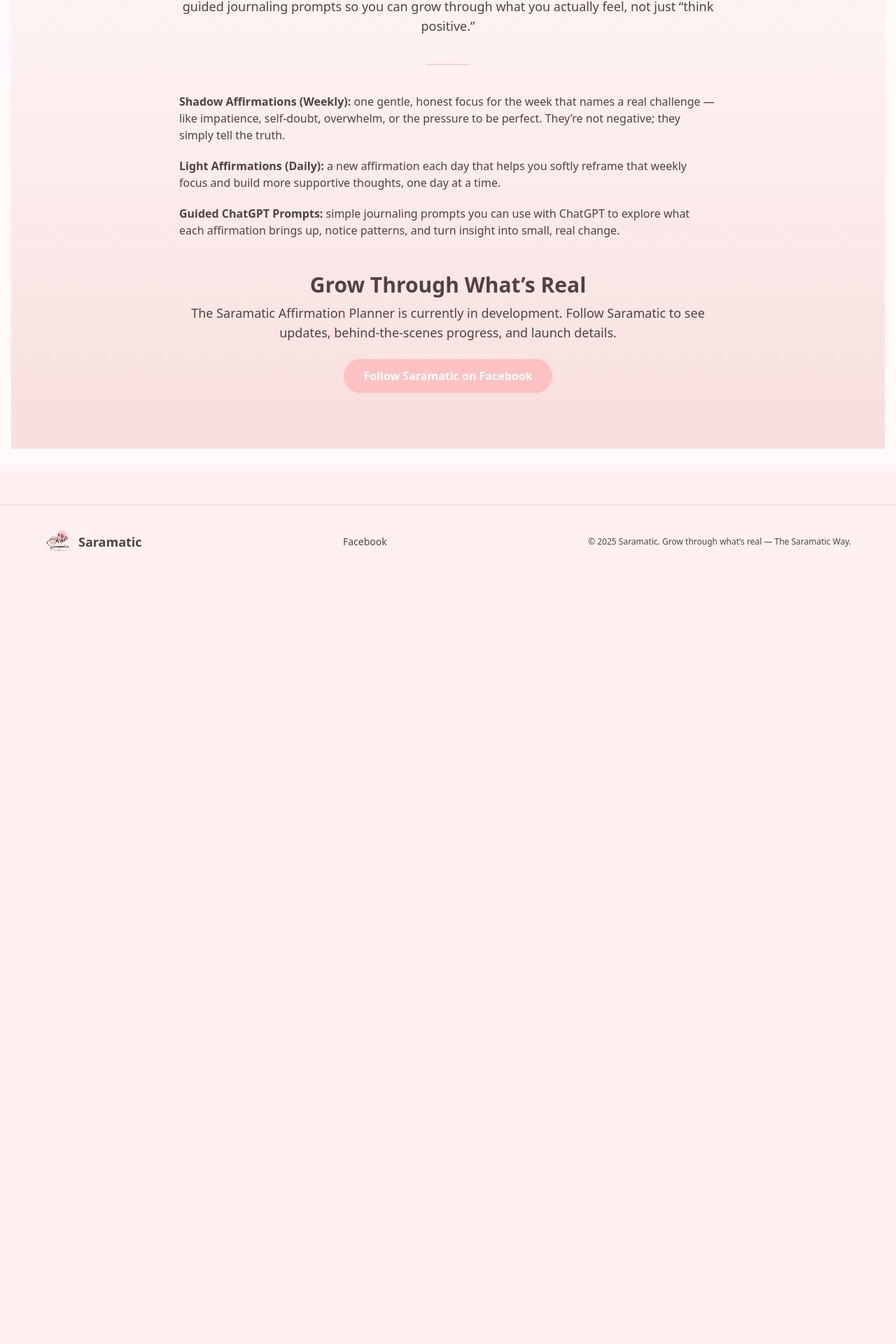
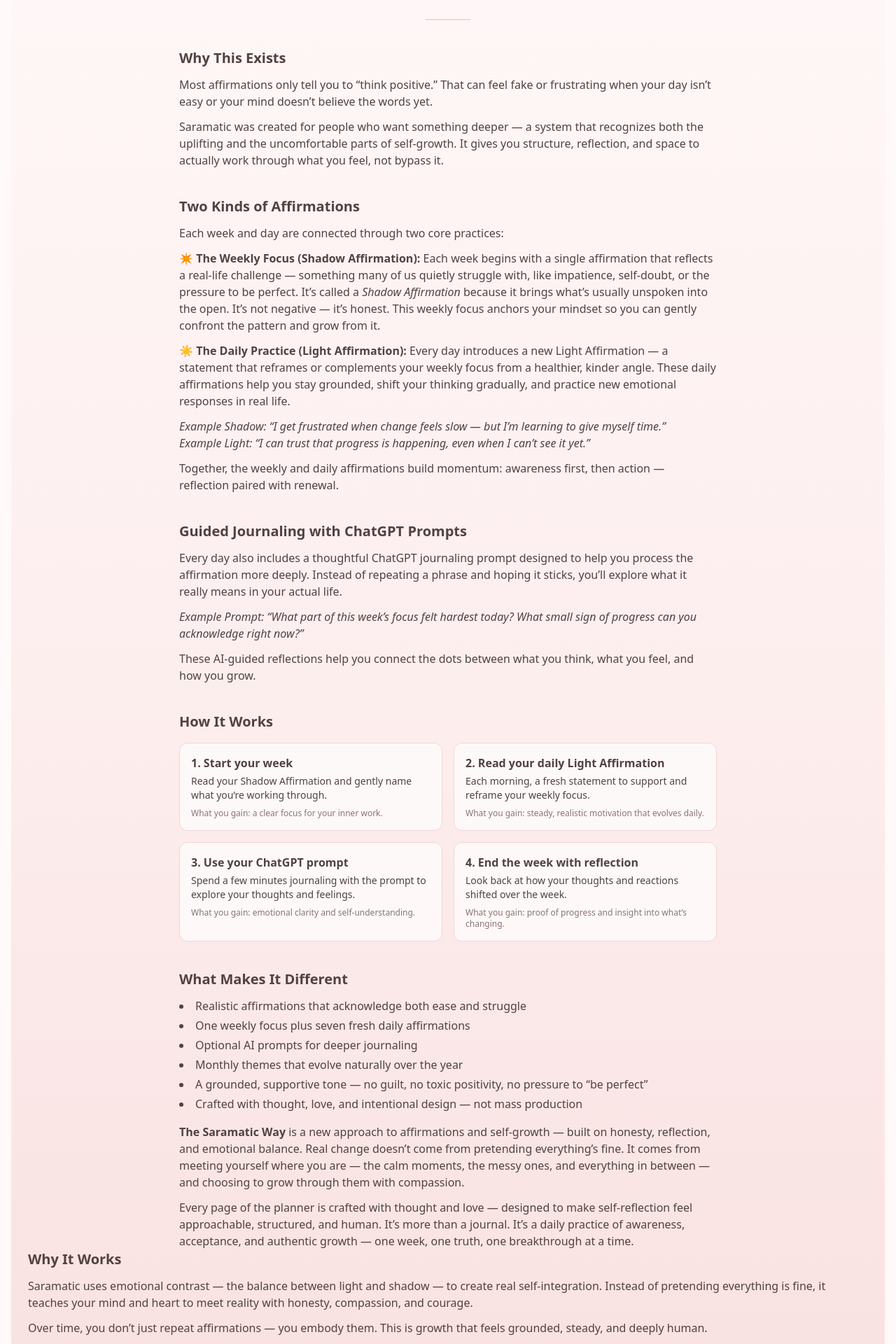
Before and after one commit to saramatic/Saramatic_website, a Next.js app: page / in a window 1280 px wide. Shown: the part 395-2315 px from the top of the page at 70% size. Before the commit the page ends 1221 px from the top, so only its background shows below. Built offline with nearby package versions, Linux system fonts and the light colour scheme.

Commit message:
Add full Saramatic product explanation to homepage

```diff
--- a/src/components/LeadMagnet.jsx
+++ b/src/components/LeadMagnet.jsx
@@ -5,12 +5,12 @@
 export default function LeadMagnet() {
     return (
         <section className="bg-gradient-to-b from-[#fff9f9] via-[#fdeeee] to-[#f8dede] py-20 px-6 text-[#514241]">
+            {/* HERO */}
             <div className="max-w-3xl mx-auto text-center">
-
-                {/* Small badge */}
+                {/* Badge */}
                 <div className="mb-4">
                     <span className="inline-block px-4 py-1 rounded-full text-xs sm:text-sm uppercase tracking-[0.18em] bg-[#fff5f5] text-[#8a7471] border border-[#f2d6d4]">
-                        Coming Soon • Affirmation Planner
+                        Digital Affirmation Planner • Coming Soon
                     </span>
                 </div>
 
@@ -24,48 +24,204 @@
                     Affirmations that finally make sense
                 </p>
 
-                {/* Main description */}
-                <p className="text-base sm:text-lg font-sans mb-10 leading-relaxed mx-auto">
-                    Saramatic is a new approach to affirmations and self-growth — created with honesty,
-                    compassion, and real life in mind. It blends weekly reflection, daily encouragement,
-                    and guided journaling prompts so you can grow through what you actually feel, not
-                    just “think positive.”
+                {/* Short hero description */}
+                <p className="text-base sm:text-lg font-sans mb-8 leading-relaxed mx-auto">
+                    A digital affirmation planner that helps you grow through what’s real, using a
+                    unique balance of daily and weekly affirmations designed for both self-awareness
+                    and progress.
                 </p>
 
-                {/* Thin divider */}
+                {/* Divider */}
                 <div className="w-16 h-[2px] bg-[#f2d6d4] mx-auto mb-10" />
+            </div>
 
-                {/* Shadow + Light + ChatGPT – still structured, but no box */}
-                <div className="text-left space-y-5 mx-auto mb-12 text-sm sm:text-base">
-                    <p className="font-sans">
-                        <span className="font-semibold">Shadow Affirmations (Weekly):</span>{" "}
-                        one gentle, honest focus for the week that names a real challenge — like
-                        impatience, self-doubt, overwhelm, or the pressure to be perfect. They’re not
-                        negative; they simply tell the truth.
+            {/* BODY SECTIONS */}
+            <div className="max-w-3xl mx-auto space-y-10 text-sm sm:text-base font-sans">
+                {/* Why This Exists */}
+                <section>
+                    <h3 className="text-lg sm:text-xl font-semibold mb-3">
+                        Why This Exists
+                    </h3>
+                    <p className="mb-3">
+                        Most affirmations only tell you to “think positive.” That can feel fake or
+                        frustrating when your day isn’t easy or your mind doesn’t believe the words yet.
+                    </p>
+                    <p>
+                        Saramatic was created for people who want something deeper — a system that
+                        recognizes both the uplifting and the uncomfortable parts of self-growth. It gives
+                        you structure, reflection, and space to actually work through what you feel, not
+                        bypass it.
+                    </p>
+                </section>
+
+                {/* Two Kinds of Affirmations */}
+                <section>
+                    <h3 className="text-lg sm:text-xl font-semibold mb-3">
+                        Two Kinds of Affirmations
+                    </h3>
+
+                    <p className="mb-3">
+                        Each week and day are connected through two core practices:
                     </p>
 
-                    <p className="font-sans">
-                        <span className="font-semibold">Light Affirmations (Daily):</span>{" "}
-                        a new affirmation each day that helps you softly reframe that weekly focus and
-                        build more supportive thoughts, one day at a time.
+                    <p className="mb-3">
+                        <span className="font-semibold">✴️ The Weekly Focus (Shadow Affirmation):</span>{" "}
+                        Each week begins with a single affirmation that reflects a real-life challenge —
+                        something many of us quietly struggle with, like impatience, self-doubt, or the
+                        pressure to be perfect. It’s called a <em>Shadow Affirmation</em> because it brings
+                        what’s usually unspoken into the open. It’s not negative — it’s honest. This weekly
+                        focus anchors your mindset so you can gently confront the pattern and grow from it.
                     </p>
 
-                    <p className="font-sans">
-                        <span className="font-semibold">Guided ChatGPT Prompts:</span>{" "}
-                        simple journaling prompts you can use with ChatGPT to explore what each
-                        affirmation brings up, notice patterns, and turn insight into small, real change.
+                    <p>
+                        <span className="font-semibold">☀️ The Daily Practice (Light Affirmation):</span>{" "}
+                        Every day introduces a new Light Affirmation — a statement that reframes or
+                        complements your weekly focus from a healthier, kinder angle. These daily
+                        affirmations help you stay grounded, shift your thinking gradually, and practice
+                        new emotional responses in real life.
                     </p>
-                </div>
 
-                {/* Coming soon + CTA */}
-                <h3 className="text-2xl sm:text-3xl font-bold mb-2 font-sans">
-                    Grow Through What’s Real
+                    <p className="mt-3 italic">
+                        Example Shadow: “I get frustrated when change feels slow — but I’m learning to give
+                        myself time.”
+                        <br />
+                        Example Light: “I can trust that progress is happening, even when I can’t see it yet.”
+                    </p>
+
+                    <p className="mt-3">
+                        Together, the weekly and daily affirmations build momentum: awareness first, then
+                        action — reflection paired with renewal.
+                    </p>
+                </section>
+
+                {/* Guided Journaling with ChatGPT */}
+                <section>
+                    <h3 className="text-lg sm:text-xl font-semibold mb-3">
+                        Guided Journaling with ChatGPT Prompts
+                    </h3>
+                    <p className="mb-3">
+                        Every day also includes a thoughtful ChatGPT journaling prompt designed to help you
+                        process the affirmation more deeply. Instead of repeating a phrase and hoping it
+                        sticks, you’ll explore what it really means in your actual life.
+                    </p>
+                    <p className="italic mb-3">
+                        Example Prompt: “What part of this week’s focus felt hardest today? What small sign
+                        of progress can you acknowledge right now?”
+                    </p>
+                    <p>
+                        These AI-guided reflections help you connect the dots between what you think, what
+                        you feel, and how you grow.
+                    </p>
+                </section>
+
+                {/* How It Works */}
+                <section>
+                    <h3 className="text-lg sm:text-xl font-semibold mb-4">
+                        How It Works
+                    </h3>
+                    <div className="grid grid-cols-1 sm:grid-cols-2 gap-4">
+                        <div className="bg-white/70 border border-[#f2d6d4] rounded-xl p-4">
+                            <p className="font-semibold mb-1">1. Start your week</p>
+                            <p className="text-sm">
+                                Read your Shadow Affirmation and gently name what you’re working through.
+                            </p>
+                            <p className="text-xs mt-2 text-[#8a7471]">
+                                What you gain: a clear focus for your inner work.
+                            </p>
+                        </div>
+                        <div className="bg-white/70 border border-[#f2d6d4] rounded-xl p-4">
+                            <p className="font-semibold mb-1">2. Read your daily Light Affirmation</p>
+                            <p className="text-sm">
+                                Each morning, a fresh statement to support and reframe your weekly focus.
+                            </p>
+                            <p className="text-xs mt-2 text-[#8a7471]">
+                                What you gain: steady, realistic motivation that evolves daily.
+                            </p>
+                        </div>
+                        <div className="bg-white/70 border border-[#f2d6d4] rounded-xl p-4">
+                            <p className="font-semibold mb-1">3. Use your ChatGPT prompt</p>
+                            <p className="text-sm">
+                                Spend a few minutes journaling with the prompt to explore your thoughts and
+                                feelings.
+                            </p>
+                            <p className="text-xs mt-2 text-[#8a7471]">
+                                What you gain: emotional clarity and self-understanding.
+                            </p>
+                        </div>
+                        <div className="bg-white/70 border border-[#f2d6d4] rounded-xl p-4">
+                            <p className="font-semibold mb-1">4. End the week with reflection</p>
+                            <p className="text-sm">
+                                Look back at how your thoughts and reactions shifted over the week.
+                            </p>
+                            <p className="text-xs mt-2 text-[#8a7471]">
+                                What you gain: proof of progress and insight into what’s changing.
+                            </p>
+                        </div>
+                    </div>
+                </section>
+
+                {/* What Makes It Different / The Saramatic Way */}
+                <section>
+                    <h3 className="text-lg sm:text-xl font-semibold mb-3">
+                        What Makes It Different
+                    </h3>
+                    <ul className="list-disc list-inside space-y-1 mb-4">
+                        <li>Realistic affirmations that acknowledge both ease and struggle</li>
+                        <li>One weekly focus plus seven fresh daily affirmations</li>
+                        <li>Optional AI prompts for deeper journaling</li>
+                        <li>Monthly themes that evolve naturally over the year</li>
+                        <li>
+                            A grounded, supportive tone — no guilt, no toxic positivity, no pressure to
+                            “be perfect”
+                        </li>
+                        <li>Crafted with thought, love, and intentional design — not mass production</li>
+                    </ul>
+
+                    <p className="mt-4">
+                        <span className="font-semibold">The Saramatic Way</span> is a new approach to
+                        affirmations and self-growth — built on honesty, reflection, and emotional balance.
+                        Real change doesn’t come from pretending everything’s fine. It comes from meeting
+                        yourself where you are — the calm moments, the messy ones, and everything in
+                        between — and choosing to grow through them with compassion.
+                    </p>
+
+                    <p className="mt-3">
+                        Every page of the planner is crafted with thought and love — designed to make
+                        self-reflection feel approachable, structured, and human. It’s more than a journal.
+                        It’s a daily practice of awareness, acceptance, and authentic growth — one week, one
+                        truth, one breakthrough at a time.
+                    </p>
+                </section>
+            </div>
+
+            {/* Why It Works */}
+            <section>
+                <h3 className="text-lg sm:text-xl font-semibold mb-3">
+                    Why It Works
                 </h3>
-                <p className="text-base sm:text-lg font-sans mb-6 mx-auto">
-                    The Saramatic Affirmation Planner is currently in development.
-                    Follow Saramatic to see updates, behind-the-scenes progress, and launch details.
+
+                <p className="mb-3">
+                    Saramatic uses emotional contrast — the balance between light and shadow — to create real
+                    self-integration. Instead of pretending everything is fine, it teaches your mind and heart to
+                    meet reality with honesty, compassion, and courage.
                 </p>
 
+                <p>
+                    Over time, you don’t just repeat affirmations — you embody them. This is growth that feels
+                    grounded, steady, and deeply human.
+                </p>
+            </section>
+
+
+            {/* CTA */}
+            <div className="max-w-3xl mx-auto text-center mt-14">
+                <h3 className="text-2xl sm:text-3xl font-bold mb-3 font-sans">
+                    Follow the Journey to Launch
+                </h3>
+                <p className="text-base sm:text-lg font-sans mb-6">
+                    The Saramatic Affirmation Planner is currently in development. Follow Saramatic for
+                    updates, behind-the-scenes progress, and launch details.
+                </p>
                 <Link
                     href="https://www.facebook.com/profile.php?id=61583476571040"
                     target="_blank"
```
